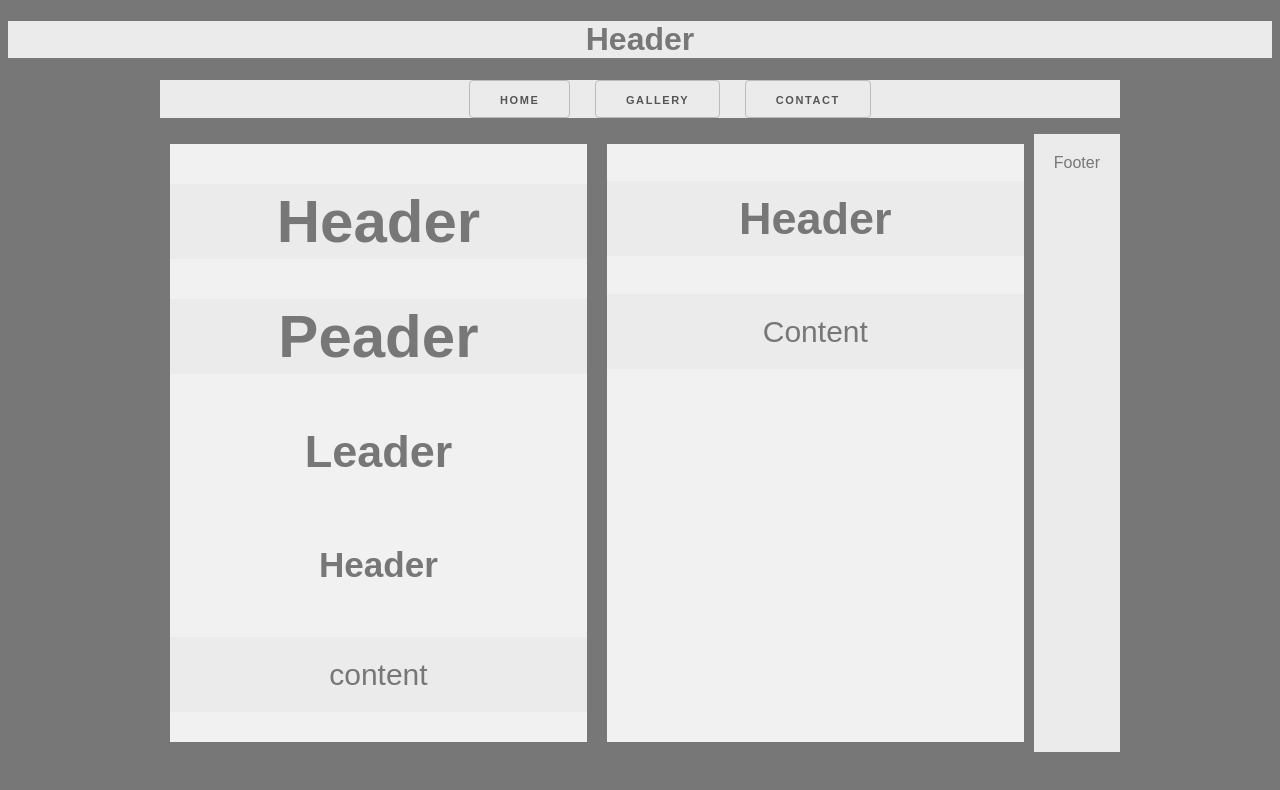
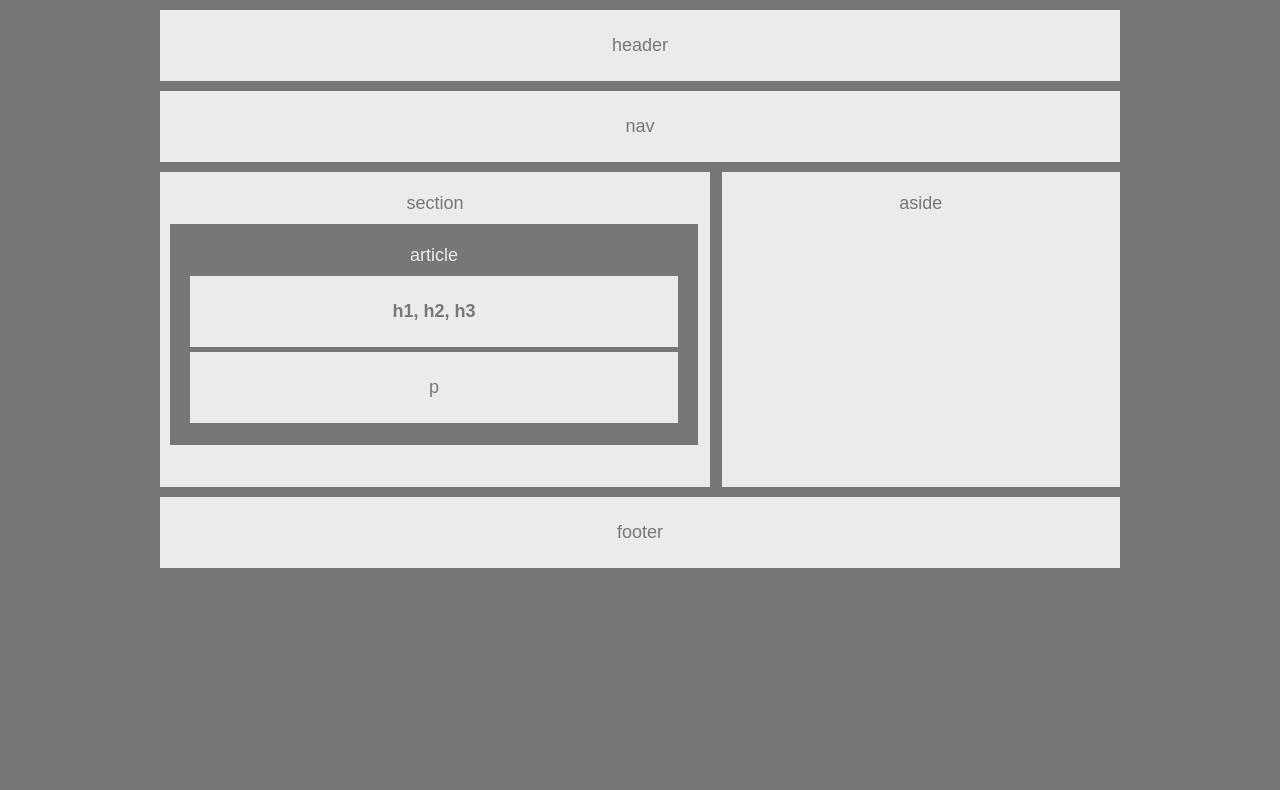
Before and after one commit to denisplaster/HW-Wireframe, a plain HTML site: page index.html in a window 1280 px wide. Drawn offline with Linux system fonts and the light colour scheme.

Commit message:
Add files via upload

```diff
--- a/index.html
+++ b/index.html
@@ -1,47 +1,39 @@
 <!DOCTYPE html>
 <html>
 <head>
-    <title>Wed Design Skeleton</title>
-    <link rel="stylesheet" href="style.css" />
+    <title>Wireframe</title>
+    <link rel="stylesheet" type="text/css" media="screen" href="style.css" />
 </head>
 <body>
     <header>
-        <h1>Header</h1>
+        header
     </header>
+    <div id="nav">
+        nav
+    </div>
+    <div id="section">
+        <br>section
+            <div id="article">
+                <br>article
+                    <div>
+                            <div id="h">
+                                 h1, h2, h3
+                            </div>
+                            <div id="p">
+                                 p
+                            </div>
+                    </div>
+            </div>
+    </div>
 
-    <div class="container">
+        <div id="aside">
+            <br>aside
+        </div>
 
-        <section id="nav-section">
+    </div>
+    <footer>
+        footer
+    </footer>
 
-            <nav>
-                <ul class="inlineList">
-                    <li><a class="button" href="index.html">HOME</a></li>
-                    <li><a class="button" href="page2.html">GALLERY</a></li>
-                    <li><a class="button" href="page3.html">CONTACT</a></li>
-                </ul>
-            </nav>
-        </section>
-
-
-        <div class="flex-container">
-            <div class="boxL">
-            <h1>Header</h1>
-
-            <div class="article">
-                <h1>Peader</h1>
-                <h2>Leader</h2>
-                <h3>Header</h3>
-                <p>content</p>
-            </div>
-        </div>
-            <div class="boxR">
-            <aside>
-                <h1>Header</h1>
-                <p>Content</p>
-            </aside>
-            </div>
-
-            <footer>Footer</footer>
-    </div>
 </body>
 </html>
--- a/style.css
+++ b/style.css
@@ -1,125 +1,75 @@
-.container {
+body {
+    font-family: 'Arial', 'Helvetica Neue', Helvetica, sans-serif;
+    color: #777;
+    background: #777;
     width: 960px;
-    margin: 0% auto;
-}
-
-
-    .button,
-    button,
-    input[type="submit"],
-    input[type="reset"],
-    input[type="button"] {
-      display: inline-block;
-      height: 38px;
-      padding: 0 30px;
-      color: #555;
-      text-align: center;
-      font-size: 11px;
-      font-weight: 600;
-      line-height: 38px;
-      letter-spacing: .1rem;
-      text-transform: uppercase;
-      text-decoration: none;
-      white-space: nowrap;
-      background-color: transparent;
-      border-radius: 4px;
-      border: 1px solid #bbb;
-      cursor: pointer;
-      box-sizing: border-box; }
-    .button:hover,
-    button:hover,
-    input[type="submit"]:hover,
-    input[type="reset"]:hover,
-    input[type="button"]:hover,
-    .button:focus,
-    button:focus,
-    input[type="submit"]:focus,
-    input[type="reset"]:focus,
-    input[type="button"]:focus {
-      color: #333;
-      border-color: #888;
-      outline: 0; }
-
-
-.inlineList li {
-    display: inline;
-    margin-left: 20px;
-}
-
-#nav-section {
-    background: #ebebeb;;
+    font-size: 18px;
     text-align: center;
-}
-
-body {
-    font-family: 'Arial', 'Helvetica Neue', 'Helvetica', 'sans-serif';
-    color:#777;
-    background:#777;
-    width:'960px';
-    font-size:'18px';
+    margin: auto;
+    margin-top: 10px;
 }
 
 header {
-    background:#ebebeb;
-    text-align: center;
+    background: #ebebeb;
+    padding: 25px;
+    margin-bottom: 10px;
+    width: 910px;
+}
+
+#nav {
+    background: #ebebeb;
+    padding: 25px;
+    margin-bottom: 10px;
+    width: 910px;
+}
+
+#section {
+    background: #ebebeb;
+    height: 315px;
+    width: 550px;
+    float: left;
+    margin-bottom: 10px;
+}
+
+#article {
+    color: #ebebeb;
+    background: #777777;
+    width: 96%;
+    height: 70%;
+    margin-left: 10px;
+    margin-right: 5px;
+    margin-bottom: 5px;
+    margin-top: 10px;
+}
+
+#aside {
+    background: #ebebeb;
+    height: 315px;
+    width: 41.5%;
+    float: right;
+    margin-bottom: 10px;
+}
+
+#h {
+    color: #777;
+    font-weight:bold;
+    background: #ebebeb;
+    /* width: 85%; */
+    margin: 10px 20px 5px 20px;
+    padding: 25px;
+}
+
+#p {
+    color: #777;
+    background: #ebebeb;
+    /* width: 85%; */
+    margin: 0px 20px 0px 20px;
+    padding: 25px;
 }
 
 footer {
-    background:#ebebeb;
-    text-align: center;
+    background: #ebebeb;
+    width: 910px;
+    padding: 25px;
     clear: both;
-    padding: 20px;
 }
-
-.flex-container {
-    display: flex;
-    flex-wrap: nowrap;
-    background-color: #777777;
-  }
-
-  .boxL {
-    background-color: #f1f1f1;
-    width: 50%;
-    margin: 10px;
-    text-align: center;
-    line-height: 75px;
-    font-size: 30px;
-    float: left;
-  }
-
-  .boxR {
-    background-color: #f1f1f1;
-    width: 50%;
-    margin: 10px;
-    text-align: center;
-    line-height: 75px;
-    font-size: 30px;
-    float: right;
-  }
-
-
-
-/* #right-section,
-#left-section {
-    background:#ebebeb;
-    width: 495px;
-    height: 400px;
-    max-width: 50%;
-    float: left;
-    text-align: center;
-} */
-
-
-
-
-.article {
-    color:'ebebeb';
-    background: color #777777;;
-
-}
-
-h1,
-p {
-    color:'#777';
-    background:#ebebeb;
-}
```
